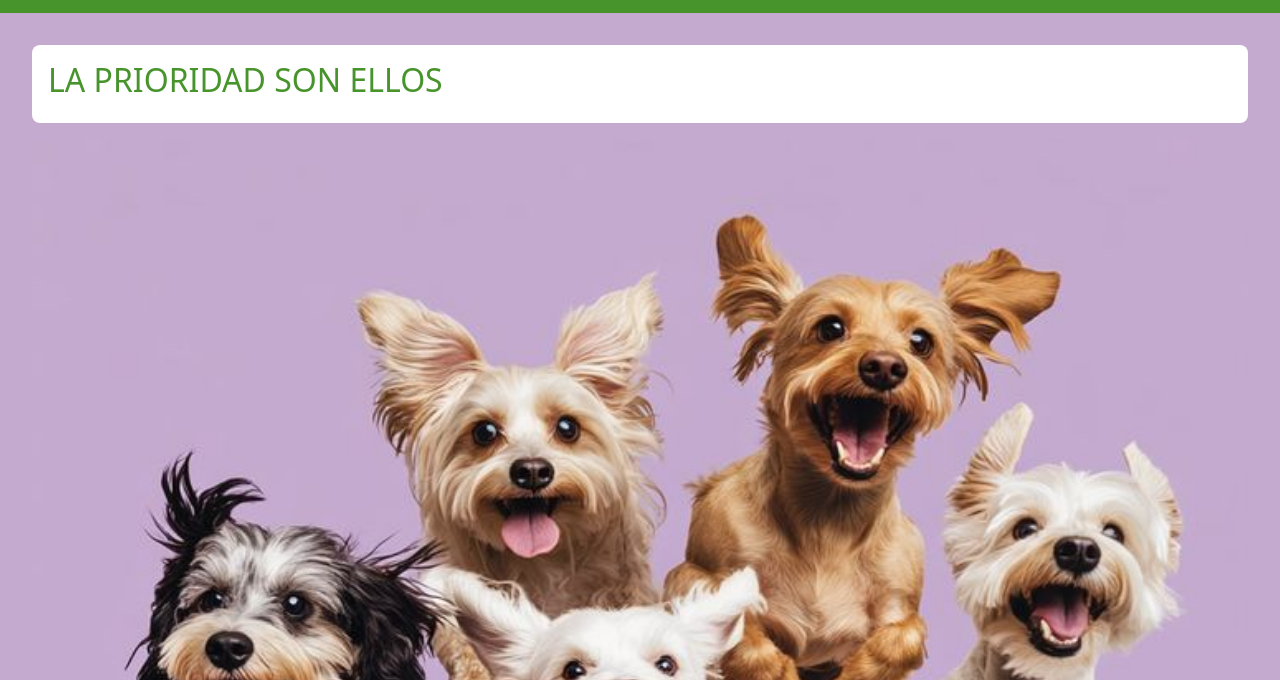
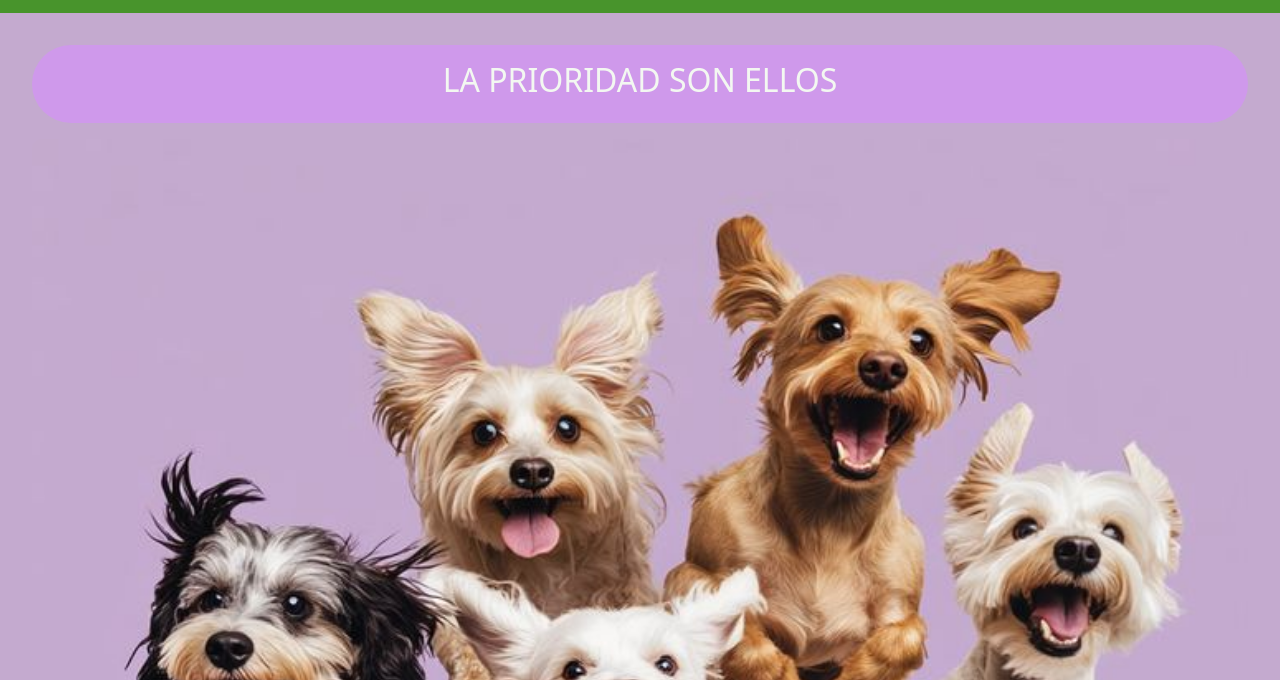
Before and after one commit to Agustin3z/ProyectoHTMLcoder, a plain HTML site: page index.html in a window 1280 px wide. Shown: the part 120-800 px from the top of the page. Drawn offline with nearby package versions, Linux system fonts and the light colour scheme.

Commit message:
solucion visual

```diff
--- a/CSS/Style.css
+++ b/CSS/Style.css
@@ -38,14 +38,17 @@ main {
 
 /* Título principal */
 main .textos {
+    display: flex;
     grid-column: 1 / -1;
-    background-color: white;
     padding: 1rem;
-    border-radius: 8px;
+    background-color: #cf99eb;
+    border-radius: 100px ;
+    justify-content: center;
+
 }
 
 main h1 {
-    color: #48942c;
+    color: #f3f8f1;
     font-size: 2rem;
 }
 
```
Also changed, not shown: index.html (+1 -9 lines).
